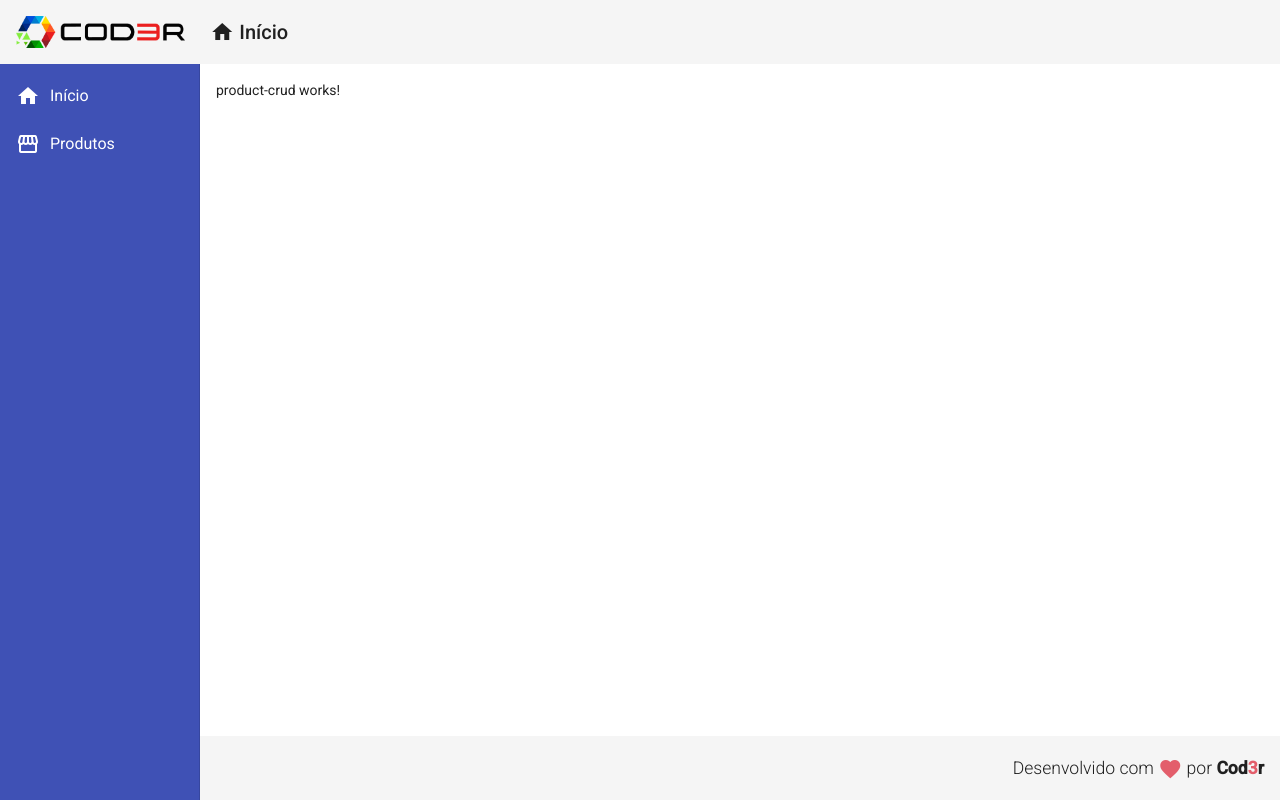
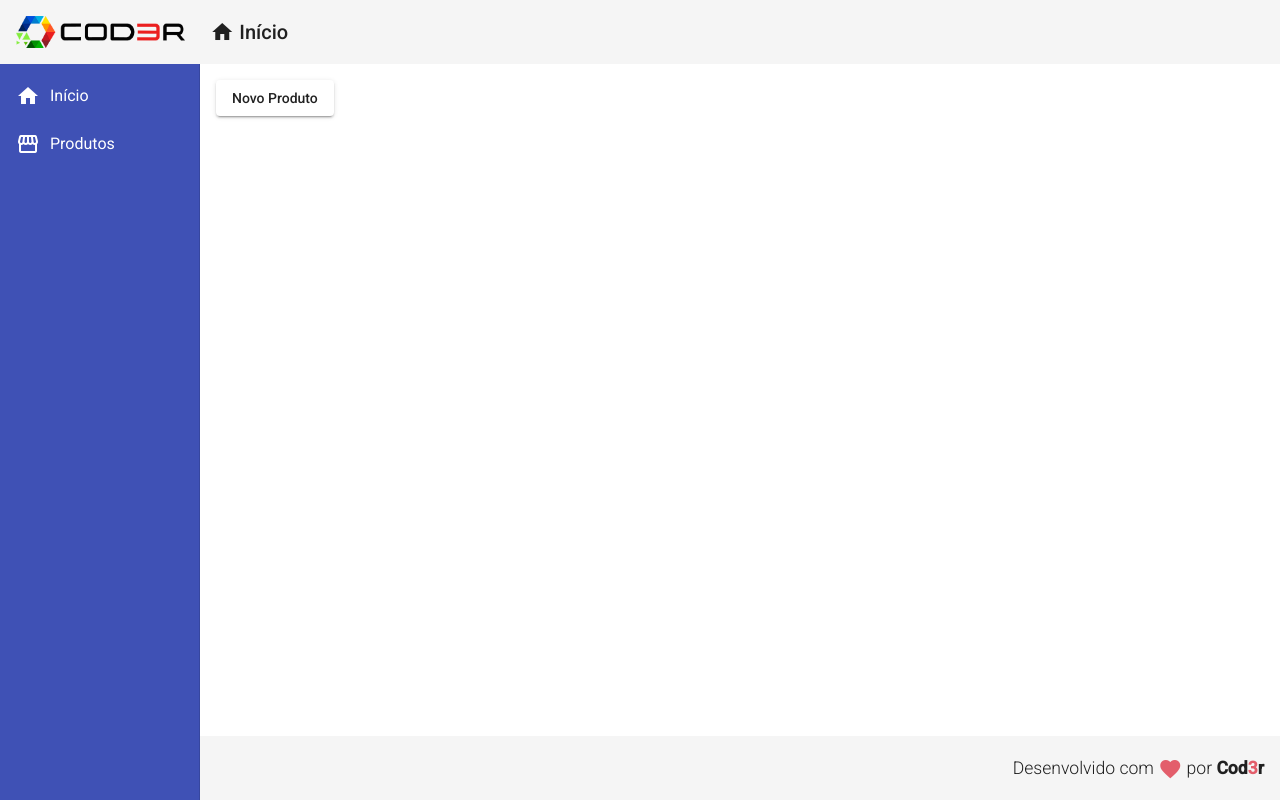
Before and after one commit to jhonatanoliveira1/angular-9-essencial, an Angular app in the folder crud/frontend/: page /products in a window 1280 px wide. Built offline with nearby package versions, Linux system fonts and the light colour scheme.

Commit message:
Navegar para Tela de Criar Produtos

```diff
--- a/crud/frontend/src/app/app-routing.module.ts
+++ b/crud/frontend/src/app/app-routing.module.ts
@@ -3,6 +3,7 @@ import { RouterModule, Routes } from '@angular/router';
 
 import { HomeComponent } from './views/home/home.component';
 import { ProductCrudComponent } from './views/product-crud/product-crud.component';
+import { ProductCreateComponent } from './components/product/product-create/product-create.component';
 
 const routes: Routes = [
   {
@@ -12,6 +13,10 @@ const routes: Routes = [
   {
     path: 'products',
     component: ProductCrudComponent
+  },
+  {
+    path: 'products/create',
+    component: ProductCreateComponent
   }
 ];
 
--- /dev/null
+++ b/crud/frontend/src/app/components/product/product-create/product-create.component.html
@@ -0,0 +1,3 @@
+<p [id]="propLegal">product-create works!</p>
+
+<button (click)="fazerAlgo()"> Fazer Algo! </button>
--- /dev/null
+++ b/crud/frontend/src/app/components/product/product-create/product-create.component.ts
@@ -0,0 +1,21 @@
+import { Component, OnInit } from '@angular/core';
+
+@Component({
+  selector: 'app-product-create',
+  templateUrl: './product-create.component.html',
+  styleUrls: ['./product-create.component.css']
+})
+export class ProductCreateComponent implements OnInit {
+
+  propLegal = 'qualquer'
+
+  constructor() { }
+
+  ngOnInit(): void {
+  }
+
+  fazerAlgo(): void {
+    console.log('Fazer algo!')
+  }
+
+}
--- a/crud/frontend/src/app/views/product-crud/product-crud.component.html
+++ b/crud/frontend/src/app/views/product-crud/product-crud.component.html
@@ -1 +1,3 @@
-<p>product-crud works!</p>
+<button mat-raised-button (click)="navigateToProductCreate()">
+  Novo Produto
+</button>
--- a/crud/frontend/src/app/views/product-crud/product-crud.component.ts
+++ b/crud/frontend/src/app/views/product-crud/product-crud.component.ts
@@ -1,4 +1,5 @@
 import { Component, OnInit } from '@angular/core';
+import { Router } from '@angular/router'
 
 @Component({
   selector: 'app-product-crud',
@@ -7,9 +8,13 @@ import { Component, OnInit } from '@angular/core';
 })
 export class ProductCrudComponent implements OnInit {
 
-  constructor() { }
+  constructor(private router: Router) { }
 
   ngOnInit(): void {
   }
 
+  navigateToProductCreate(): void {
+    this.router.navigate(['/products/create'])
+  }
+
 }
```
Also changed, not shown: crud/frontend/src/app/app.module.ts (+6 -2 lines), crud/frontend/src/app/components/product/product-create/product-create.component.css (added).
